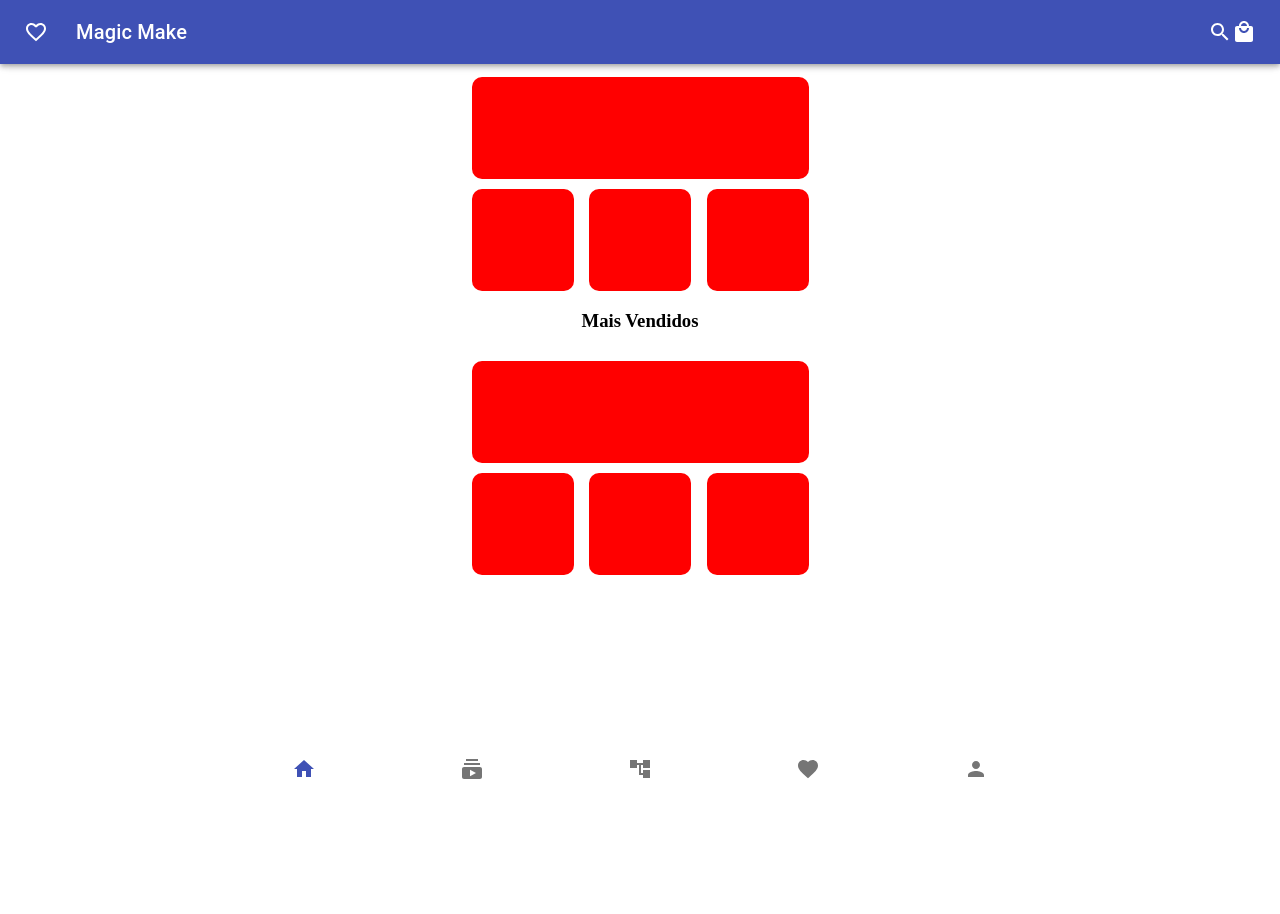
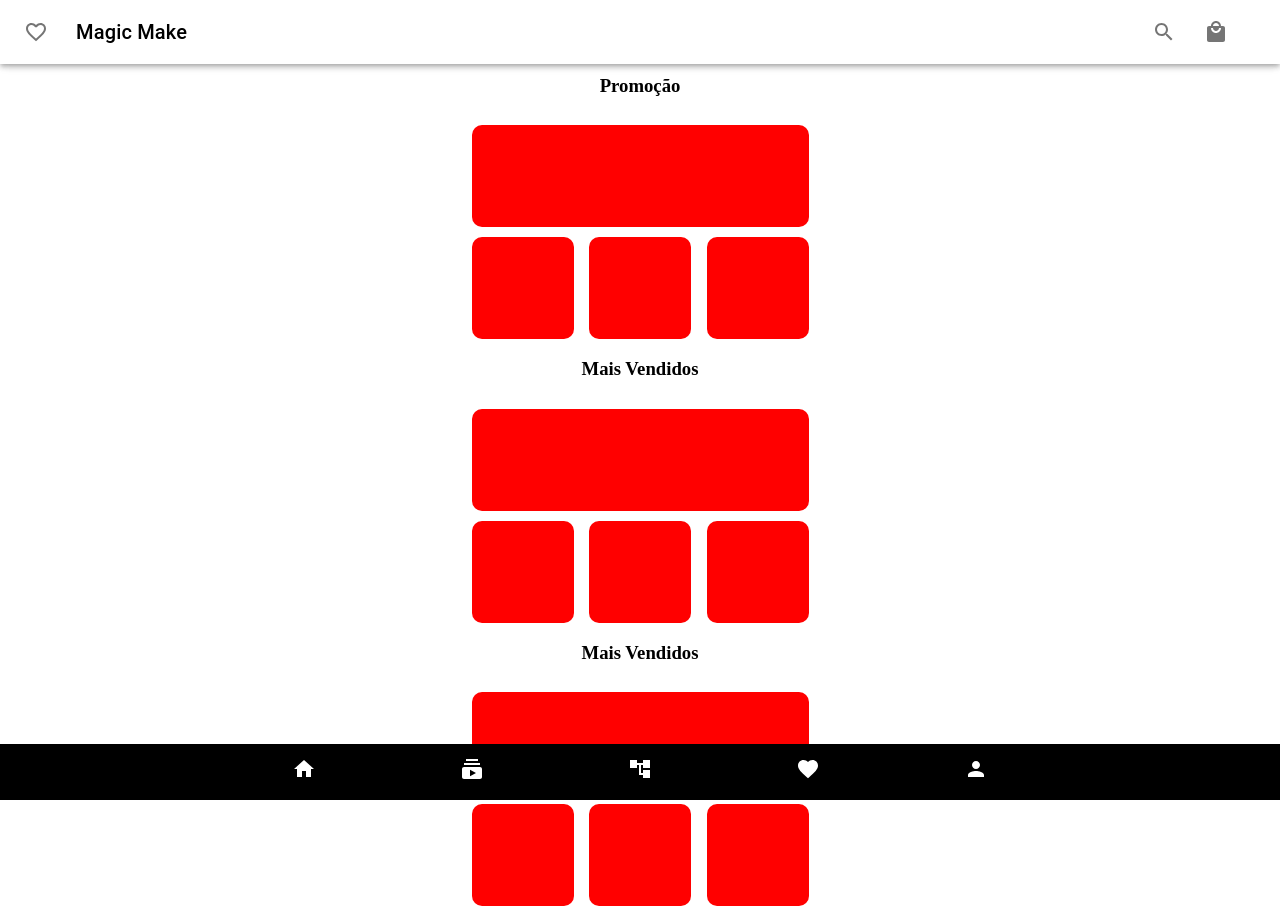
Before and after one commit to holondo/makeup, a React (Create React App) app in the folder makeupapp/: page / in a window 1280 px wide. Before the commit the page ends 800 px from the top, so only its background shows below. Built offline with nearby package versions, Linux system fonts and the light colour scheme.

Commit message:
Navbar and Header customization

```diff
--- /dev/null
+++ b/makeupapp/src/App.js
@@ -0,0 +1,30 @@
+import React from 'react';
+import Home from './pages/Home'
+import NavBar from './components/NavBar'
+import Header from './components/Header'
+import { makeStyles } from '@material-ui/core/styles';
+
+
+const useStyles = makeStyles(() => ({
+    root: {
+      display: 'flex',
+      flexDirection: 'column',
+      justifyContent: 'space-between',
+      alignItems: 'center',
+      width: '100%',
+      hight: '100%',
+    },
+  }));
+
+const App = () => {
+    const classes = useStyles();
+    return (
+        <div className={classes.root}>
+            <Header />
+            <Home />
+            <NavBar />
+        </div>
+    )
+}
+
+export default App;
--- a/makeupapp/src/components/Header.js
+++ b/makeupapp/src/components/Header.js
@@ -11,29 +11,37 @@ import LocalMallIcon from '@material-ui/icons/LocalMall';
 const useStyles = makeStyles((theme) => ({
   root: {
     flexGrow: 1,
+    color: 'white',
   },
   menuButton: {
     marginRight: theme.spacing(2),
   },
   title: {
     flexGrow: 1,
+    color: 'black',
   },
 }));
+
+
 
 const Header = () => {
     const classes = useStyles();
     return (
         <div className={classes.root}>
-          <AppBar position="fixed">
+          <AppBar position="fixed" color="inherit">
             <Toolbar>
-              <IconButton edge="start" className={classes.menuButton} color="inherit" aria-label="menu">
+              <IconButton edge="start" className={classes.menuButton} color="default" aria-label="menu">
                 <FavoriteBorderIcon />
               </IconButton>
               <Typography variant="h6" className={classes.title}>
                 Magic Make
               </Typography>
-              <SearchIcon />
-              <LocalMallIcon />
+              <IconButton edge="start" className={classes.menuButton} color="default" aria-label="menu">
+                <SearchIcon />
+              </IconButton>
+              <IconButton edge="start" className={classes.menuButton} color="default" aria-label="menu">
+                <LocalMallIcon />
+              </IconButton>
             </Toolbar>
           </AppBar>
         </div>
--- a/makeupapp/src/components/NavBar.js
+++ b/makeupapp/src/components/NavBar.js
@@ -6,7 +6,7 @@ import HomeIcon from '@material-ui/icons/Home';
 import SubscriptionsIcon from '@material-ui/icons/Subscriptions';
 import PersonIcon from '@material-ui/icons/Person';
 import AccountTreeIcon from '@material-ui/icons/AccountTree';
-import { makeStyles } from '@material-ui/core/styles';
+import { makeStyles, createTheme, ThemeProvider } from '@material-ui/core/styles';
 
 
 const useStyles = makeStyles(() => ({
@@ -15,8 +15,20 @@ const useStyles = makeStyles(() => ({
         position: 'fixed',
         bottom: 0,
         right: 0,
+        backgroundColor: 'black'
       },
   }));
+
+const NavBarTheme = createTheme({
+  palette: {
+    primary: {
+      main: '#fff',
+    },
+    secundary: {
+      main: '#000',
+    }
+  }
+});
 
 const NavBar = () => {
   const classes = useStyles();
@@ -27,7 +39,8 @@ const NavBar = () => {
   };
 
   return (
-    <BottomNavigation className={classes.stickToBottom} sx={{ width: 500 }} value={value} onChange={handleChange}>
+    <ThemeProvider theme={NavBarTheme}>
+      <BottomNavigation className={classes.stickToBottom} sx={{ width: 500 }} value={value} onChange={handleChange} >
       <BottomNavigationAction
         className={classes.option}
         label="Home"
@@ -38,24 +51,25 @@ const NavBar = () => {
         className={classes.option}
         label="Dicas"
         value="dicas"
-        icon={<SubscriptionsIcon />}
+        icon={<SubscriptionsIcon color='primary'/>}
       />
       <BottomNavigationAction
         className={classes.option}
         label="Categorias"
         value="categorias"
-        icon={<AccountTreeIcon />}
+        icon={<AccountTreeIcon color='primary'/>}
       />
       <BottomNavigationAction
         className={classes.option}
         label="Favoritos"
         value="favoritos"
-        icon={<FavoriteIcon />}
+        icon={<FavoriteIcon color='primary'/>}
       />
       <BottomNavigationAction
       className={classes.option}
-      label="Perfil" value="perfil" icon={<PersonIcon />} />
+      label="Perfil" value="perfil" icon={<PersonIcon color='primary'/>} />
     </BottomNavigation>
+    </ThemeProvider>
   );
 }
 
--- a/makeupapp/src/index.js
+++ b/makeupapp/src/index.js
@@ -1,13 +1,10 @@
 import React from 'react'
 import ReactDOM from 'react-dom'
-
-import Home from './pages/Home'
-import NavBar from './components/NavBar'
+import App from './App';
 
 ReactDOM.render(
     <>
-        <Home />
-        <NavBar />
+        <App />
     </>,
     document.getElementById('root')
 )
--- a/makeupapp/src/pages/Home.js
+++ b/makeupapp/src/pages/Home.js
@@ -1,10 +1,6 @@
 import React from 'react';
 import { makeStyles } from '@material-ui/core/styles';
-import Header from '../components/Header'
 import ProductSection from '../components/ProductsSection';
-
-
-
 
 const useStyles = makeStyles(() => ({
   root: {
@@ -13,6 +9,7 @@ const useStyles = makeStyles(() => ({
     alignItems: 'center',
     width: '100%',
     hight: '100%',
+    marginTop: '48px',
   },
 }));
 
@@ -20,9 +17,10 @@ const Home = () => {
   const classes = useStyles();
     return (
       <>
-      <Header />
         <div className={classes.root}>
           <h3>Promoção</h3>
+          <ProductSection />
+          <h3>Mais Vendidos</h3>
           <ProductSection />
           <h3>Mais Vendidos</h3>
           <ProductSection />
```
